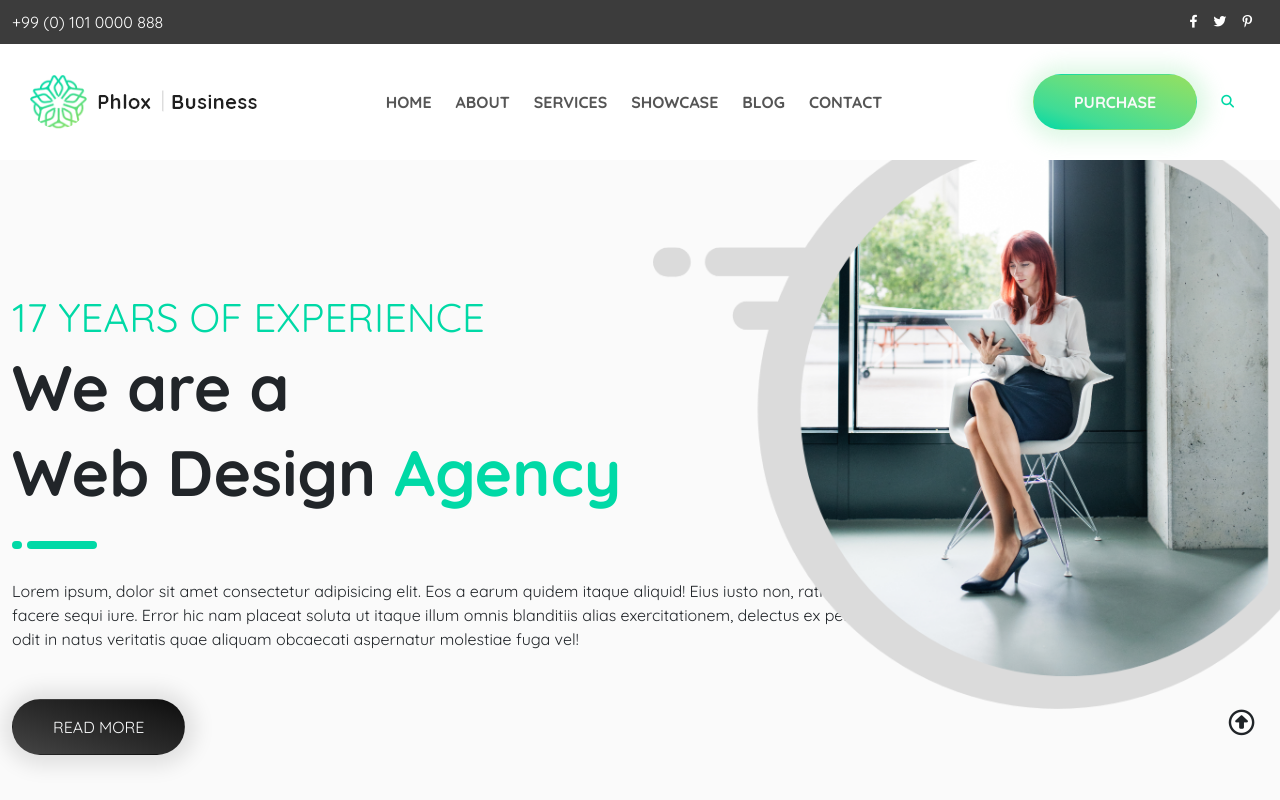
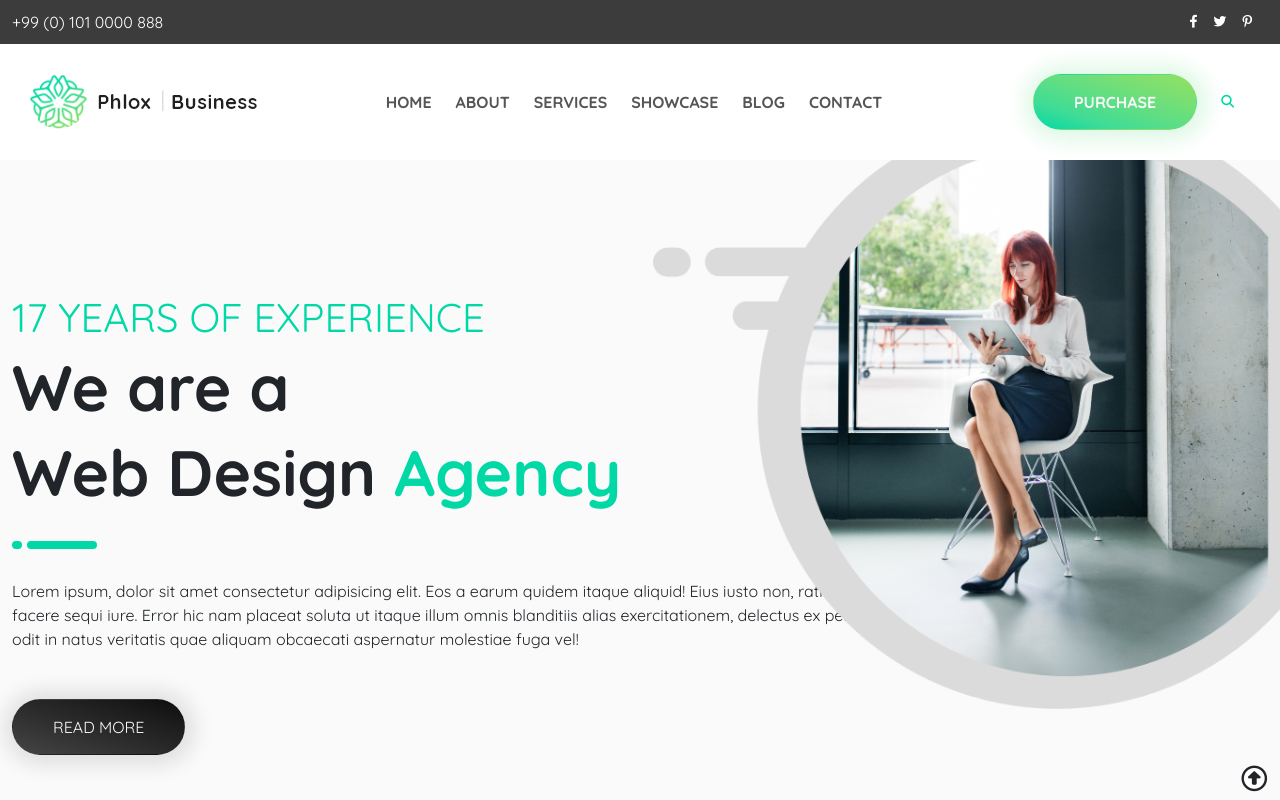
Before and after one commit to matteobonelli/proj-html-vuejs, a Vue app: page / in a window 1280 px wide. Built offline with nearby package versions, Linux system fonts and the light colour scheme.

Commit message:
fixed position of scroll to top button

```diff
--- a/src/components/main/CarouselComponent.vue
+++ b/src/components/main/CarouselComponent.vue
@@ -110,8 +110,8 @@ export default {
 .fa-circle-up {
     position: absolute;
     z-index: 10000;
-    bottom: 8%;
-    right: 2%;
+    bottom: 1%;
+    right: 1%;
     font-size: 2vw;
     background-color: white;
     border-radius: 50%;
```
